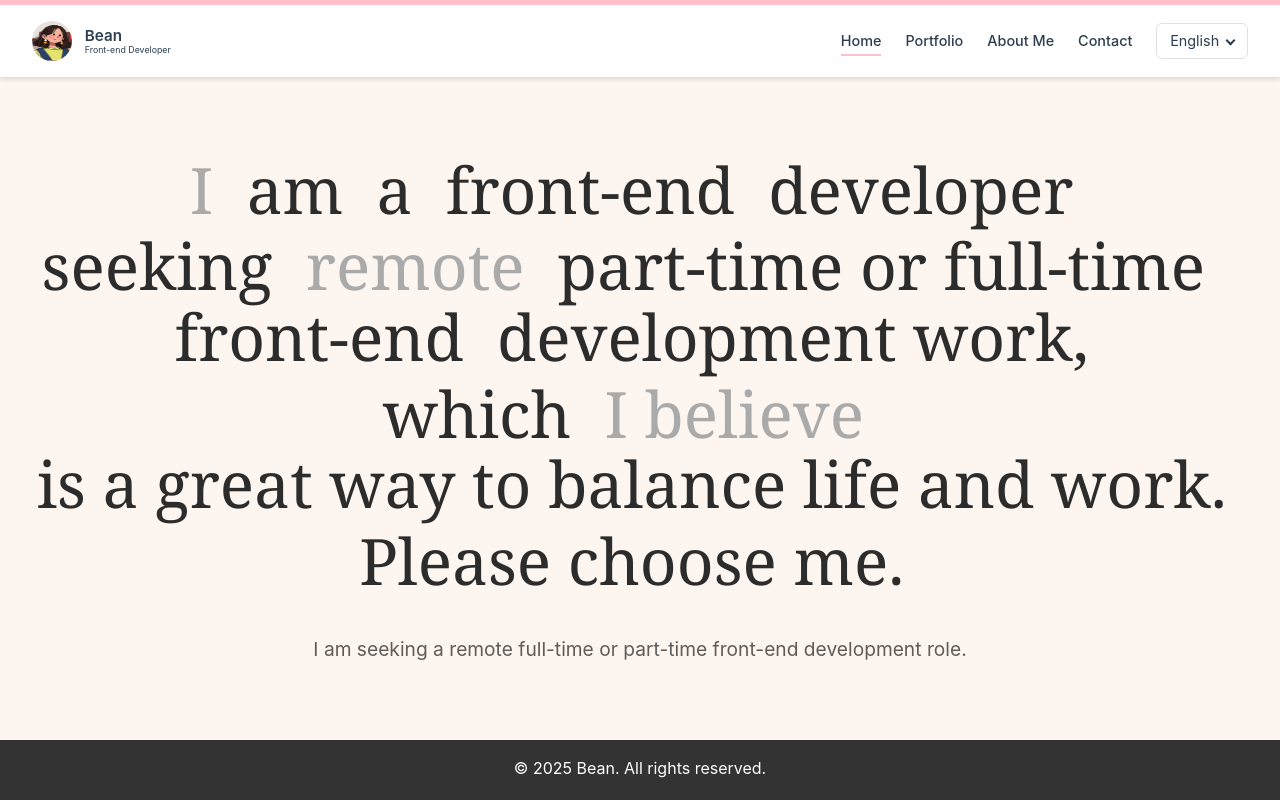
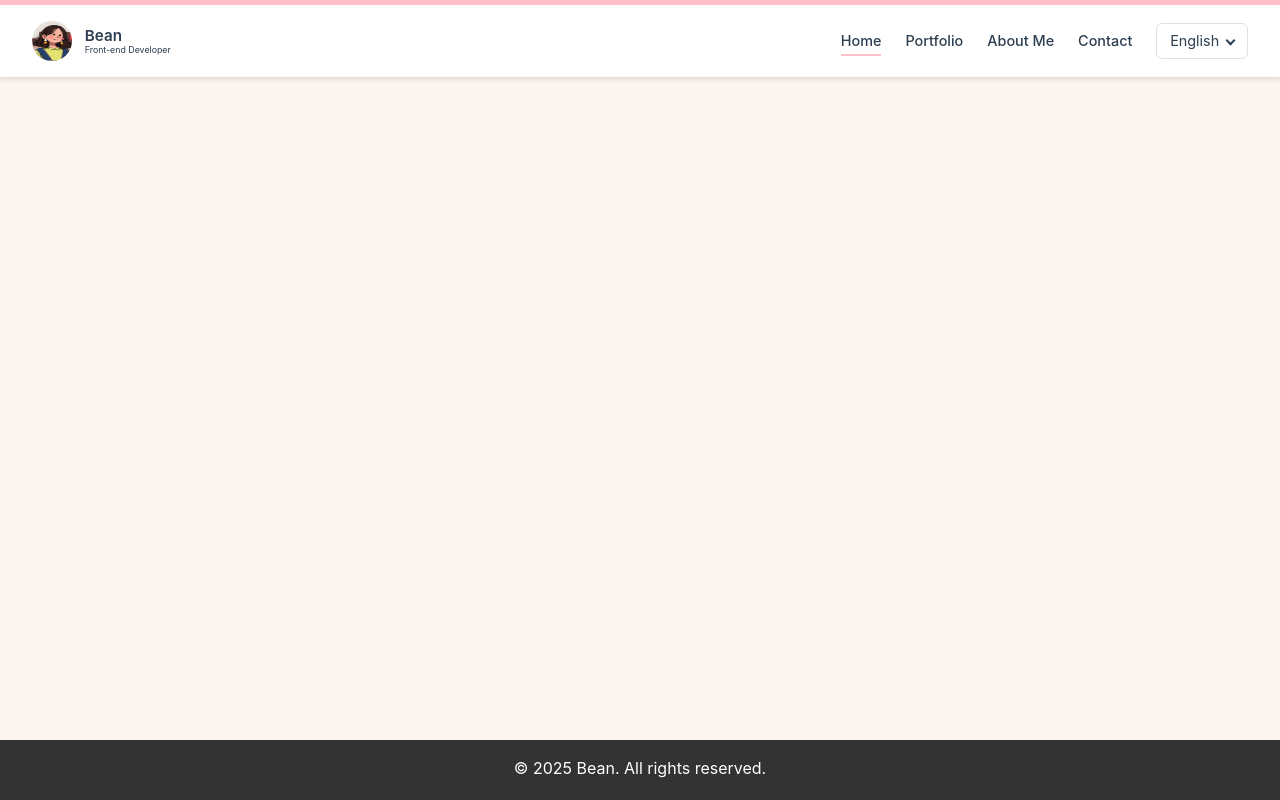
Before and after one commit to ooBean/portfolio-vue3-vite, a Vue app: page / in a window 1280 px wide. Built offline with nearby package versions, Linux system fonts and the light colour scheme.

Commit message:
feat(home): 实现高级文本交互动画

```diff
--- a/src/views/HomeView.vue
+++ b/src/views/HomeView.vue
@@ -1,18 +1,26 @@
 <template>
   <div class="home-view">
-    <div class="hero-content">
-      <div class="hero-text">
-        <div class="typewriter-mask-wrap">
-          <div class="typewriter-text" :class="{ show: showMaskAnim }">
-            <div v-for="(line, lineIdx) in lines" :key="lineIdx" class="typewriter-line">
-              <span v-for="(word, i) in line" :key="i" :class="{ highlight: word.highlight }" class="typewriter-word">
-                {{ word.text }}
-                <span v-if="i !== line.length - 1">&nbsp;</span>
-              </span>
-            </div>
-          </div>
-          <p class="framer-text">I am seeking a remote full-time or part-time front-end development role.</p>
-          <span class="mask" :class="{ animate: showMaskAnim }"></span>
+    <!-- Layer 1: Default text (Bottom layer, visible by default) -->
+    <div class="text-layer top-layer">
+      <div class="text-content" @mouseenter="growCircle" @mouseleave="shrinkCircle">
+        <div v-for="(line, lineIndex) in lines.default" :key="`default-${lineIndex}`" class="line">
+          <span v-for="(segment, segmentIndex) in line" :key="segmentIndex" :class="{ hint: segment.isHint }">
+            {{ segment.text }}
+          </span>
+        </div>
+      </div>
+    </div>
+
+    <!-- Layer 2: Revealed content (Top layer, revealed on hover) -->
+    <div class="text-layer bottom-layer" ref="bottomLayerRef">
+      <div class="text-content">
+        <div v-for="(line, lineIndex) in lines.hover" :key="`hover-${lineIndex}`" class="line">
+          <span v-for="(segment, segmentIndex) in line" :key="segmentIndex">
+            {{ segment.text }}
+          </span>
+        </div>
+        <div class="discover-more">
+          psst discover more →
         </div>
       </div>
     </div>
@@ -20,155 +28,169 @@
 </template>
 
 <script setup lang="ts">
-import { ref, watch, onMounted } from 'vue';
+import { ref, watch, onMounted, onUnmounted } from 'vue';
 import { useI18n } from 'vue-i18n';
 import { useI18nStore } from '@/store/modules/i18nStore';
+import { gsap } from 'gsap';
 
+// --- i18n setup ---
+interface TextSegment {
+  text: string;
+  highlight?: boolean;
+  isHint?: boolean;
+}
+type Line = TextSegment[];
 interface Home {
-  lines: Array<Array<{ text: string; highlight?: boolean }>>;
+  lines: {
+    default: Line[];
+    hover: Line[];
+  };
+}
+const i18nStore = useI18nStore();
+const { getLocaleMessage } = useI18n();
+const lines = ref<Home['lines']>({ default: [], hover: [] });
+
+function updateLines(lang: string) {
+  const messages = getLocaleMessage(lang) as any;
+  lines.value = messages.home?.lines ?? { default: [], hover: [] };
+}
+watch(() => i18nStore.currentLang, updateLines, { immediate: true });
+
+// --- FINAL STABLE REFACTOR ---
+const bottomLayerRef = ref<HTMLElement | null>(null);
+
+let xTo: (value: number) => void;
+let yTo: (value: number) => void;
+let tl: gsap.core.Timeline;
+
+const mainMove = (e: MouseEvent) => {
+  yTo(e.pageY);
+  xTo(e.pageX);
+};
+
+const onFirstMove = (e: MouseEvent) => {
+  if (bottomLayerRef.value) {
+    gsap.set(bottomLayerRef.value, { visibility: 'visible', '--x': `${e.pageX}px`, '--y': `${e.pageY}px` });
+  }
+  window.removeEventListener('mousemove', onFirstMove);
+  window.addEventListener('mousemove', mainMove);
+};
+
+// Event handlers for the whole text block
+function growCircle() {
+  tl.restart();
 }
 
-interface Messages {
-  home: Home;
-  [key: string]: any;
+function shrinkCircle() {
+  tl.reverse();
 }
 
-const i18nStore = useI18nStore();
-const { locale, getLocaleMessage } = useI18n();
+onMounted(() => {
+  if (bottomLayerRef.value) {
+    xTo = gsap.quickTo(bottomLayerRef.value, '--x', { duration: 0.4, ease: 'power4.out' });
+    yTo = gsap.quickTo(bottomLayerRef.value, '--y', { duration: 0.4, ease: 'power4.out' });
 
-const lines = ref<Array<Array<{ text: string; highlight?: boolean }>>>([]);
+    tl = gsap.timeline({ paused: true });
+    tl.to(bottomLayerRef.value, {
+      '--size': '250px',
+      duration: 0.75,
+      ease: 'back.out(1.7)',
+    });
+  }
 
-function updateLines(lang: string) {
-  const messages = getLocaleMessage(lang) as unknown as Messages;
-  const rawLines = JSON.parse(JSON.stringify(messages.home?.lines ?? []));
-  lines.value = rawLines;
-}
+  window.addEventListener('mousemove', onFirstMove);
+});
 
-// 初始化
-updateLines(i18nStore.currentLang);
-
-// 监听 store 中的 currentLang 变化，更新 lines
-watch(
-  () => i18nStore.currentLang,
-  (newLang) => {
-    updateLines(newLang);
+onUnmounted(() => {
+  window.removeEventListener('mousemove', onFirstMove);
+  window.removeEventListener('mousemove', mainMove);
+  if (tl) {
+    tl.kill();
   }
-);
-
-const showMaskAnim = ref(false);
-
-onMounted(() => {
-  setTimeout(() => {
-    showMaskAnim.value = true;
-  }, 300);
 });
 </script>
 
 <style scoped lang="scss">
 .home-view {
   display: flex;
-  flex-direction: column;
   align-items: center;
   justify-content: center;
-  /* 只用flex居中，不设置min-height或height: 100vh，避免溢出 */
-  width: 100%;
+  flex: 1;
+  min-height: calc(100vh - 64px - 48px);
   background: $hero-bg-color;
-  flex: 1 0 auto;
-  min-height: calc(100vh - 64px - 48px);
+  cursor: pointer;
+  position: relative;
 }
 
-.hero-content {
+.text-layer {
+  // Both layers are fixed to cover the whole viewport, ensuring alignment
+  position: fixed;
+  top: 0;
+  left: 0;
   width: 100%;
+  height: 100%;
   display: flex;
   align-items: center;
   justify-content: center;
-  flex: 1 0 auto;
+  /* pointer-events are handled by the specific .top-layer and .bottom-layer classes */
 }
 
-.hero-text {
-  width: 100%;
-  display: flex;
-  align-items: center;
-  justify-content: center;
-  /* 不设置height/min-height */
-  padding: 2vw 0;
+.text-content {
+  width: 95%;
+  max-width: 1200px;
+  text-align: center;
+  font-family: 'Georgia', serif;
+  font-size: clamp(1.8rem, 5vw, 3.5rem);
+  line-height: 1.2;
+  position: relative; // For discover-more positioning
 }
 
-.typewriter-mask-wrap {
-  position: relative;
-  display: inline-block;
-  overflow: hidden;
-  vertical-align: bottom;
-  width: 100%;
+.top-layer {
+  z-index: 1; // Bottom text layer
+  color: #FFDAB9;
+  pointer-events: auto; // This layer should be interactive
 }
 
-.typewriter-text {
-  display: flex;
-  flex-direction: column;
-  align-items: center;
-  /* 居中每一行 */
-  font-family: 'Georgia', serif;
-  font-size: clamp(2.2rem, 6vw, 4rem);
+.bottom-layer {
+  z-index: 2; // Top revealed layer
+
+  // --- Glassmorphism Effect ---
+  background: rgba(232, 170, 190, 0.25); // Semi-transparent glass color
+  backdrop-filter: blur(5px) saturate(120%); // Frosted glass blur + color pop
+
   color: $hero-heading-color;
-  line-height: 1.1;
-  opacity: 0;
-  transform: translateY(16px);
-  transition: opacity 1.2s cubic-bezier(.4, 0, .2, 1), transform 1.2s cubic-bezier(.4, 0, .2, 1); // 缩短时长
-  width: 100%;
+  pointer-events: none; // Pass clicks through
+
+  // --- Replicating the CodePen mask effect ---
+  --x: 0px;
+  --y: 0px;
+  --size: 15px; // Default cursor size
+
+  -webkit-mask-image: radial-gradient(circle at var(--x) var(--y), black var(--size), transparent 0);
+  mask-image: radial-gradient(circle at var(--x) var(--y), black var(--size), transparent 0);
+
+  // Initially invisible
+  visibility: hidden;
 }
 
-.typewriter-text.show {
-  opacity: 1;
-  transform: translateY(0);
+.line {
+  margin: 0.1em 0;
 }
 
-.typewriter-line {
-  width: 100%;
-  display: flex;
-  justify-content: center;
-  /* 居中每一行的内容 */
-  margin-bottom: 0.1em;
-  flex-wrap: wrap;
+.discover-more {
+    position: absolute;
+    bottom: -2em; // Position below the text block
+    left: 50%;
+    transform: translateX(-50%);
+    font-size: 1rem;
+    color: #fff;
+    opacity: 0.8;
+    white-space: nowrap;
 }
 
-.typewriter-word {
-  display: inline-block;
-  /* 保证空格不会被折叠 */
-  white-space: pre;
-}
-
-.typewriter-text .highlight {
-  color: #aaaaaa;
-}
-
-.typewriter-mask-wrap .mask {
-  position: absolute;
-  left: 0;
-  top: 0;
-  bottom: 0;
-  width: 100%;
-  background: $hero-bg-color;
-  z-index: 2;
-  transition: transform 1s cubic-bezier(.77, 0, .175, 1); // 缩短时长
-  transform: translateX(0);
-  pointer-events: none;
-}
-
-.typewriter-mask-wrap .mask.animate {
-  transform: translateX(102%);
-}
-
-.framer-text {
-  color: rgba(25, 25, 25, 0.7);
-  text-align: center;
-  width: 100%;
-  margin-top: 2rem;
-  font-size: 1.2rem;
-}
-
-@media (max-width: 600px) {
-  .typewriter-text {
-    font-size: clamp(1.2rem, 7vw, 2.2rem);
-  }
+:deep(.hint) {
+  font-size: 0.6em;
+  opacity: 0.7;
+  font-style: italic;
 }
 </style>
```
